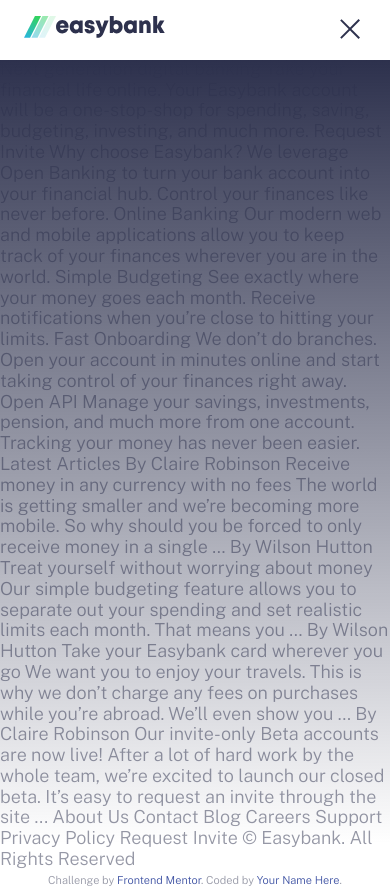
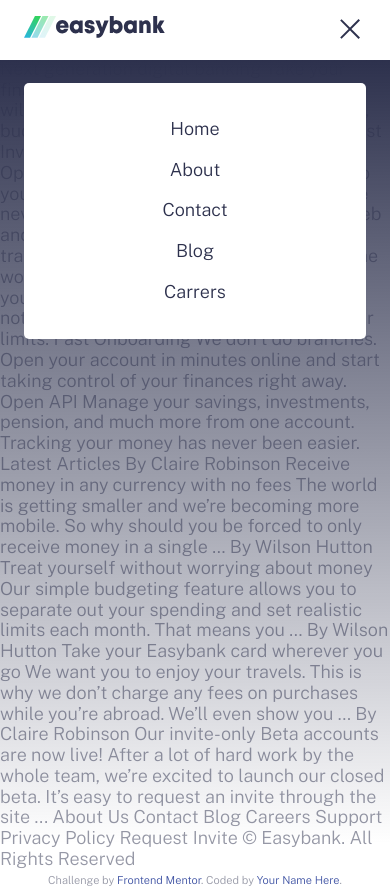
Before and after one commit to lsimonidev/easybank-landing-page-master, a plain HTML site: page index.html in a window 390 px wide. Both pictures are taken after a click on the link 353 px from the left and 29 px from the top of the page. Drawn offline with nearby package versions, Linux system fonts and the light colour scheme.

Commit message:
mobile menu and noscroll modal

```diff
--- a/app/js/script.js
+++ b/app/js/script.js
@@ -1,10 +1,15 @@
+const body = document.querySelector('body');
 const btnHamburger = document.getElementById('btnHamburger');
 const header = document.getElementById('header');
-const overlay = document.getElementById('overlay');
+const fadeOut = document.querySelectorAll('.fade-out');
+
+console.log(fadeOut);
 
 btnHamburger.addEventListener('click', ()=>{
-    console.log(header.classList);
     header.classList.toggle('open');
-    overlay.classList.toggle('fade-in');
-    overlay.classList.toggle('fade-out');
+    body.classList.toggle('noscroll');
+   fadeOut.forEach(element => {
+       element.classList.toggle('fade-in');
+       element.classList.toggle('fade-out');
+   });
 })
--- a/app/scss/_animations.scss
+++ b/app/scss/_animations.scss
@@ -11,15 +11,18 @@
 }
 
 .fade-in{
-    animation: fade-in 500ms ease-in forwards;
+    animation: fade-in 300ms ease-in forwards;
 }
 
 @keyframes fade-out{
     from{
         opacity: 1;
-
     }
 
+    99%{
+        visibility: visible;
+        opacity:0;
+    }
     to {
         opacity: 0;
         visibility: hidden;
@@ -27,5 +30,6 @@
 }
 
 .fade-out{
-    animation: fade-out 500ms ease-out forwards;
+    animation: fade-out 300ms ease-out forwards;
+
 }
--- a/app/scss/_globals.scss
+++ b/app/scss/_globals.scss
@@ -19,7 +19,18 @@
     font-size: $font-med;
     color: $grayishBlue;
     line-height: 1.3rem;
+
+    &.noscroll{
+        overflow:hidden;
+    }
 }
+
+//spacing
+.container{
+    padding-right: 1.5rem;
+    padding-left: 1.5rem;
+}
+
 
 //flexbox
 .flex{
--- a/app/scss/_header.scss
+++ b/app/scss/_header.scss
@@ -1,10 +1,6 @@
 .header{
     position:relative;
     &.open{
-
-        .overlay{
-
-        }
 
         .header__menu{
             >span:first-child{
@@ -31,8 +27,10 @@
     }
 
     nav{
-        padding: 1rem 1.5rem;
+        padding-top: 1rem;
+        padding-bottom: 1rem;
     }
+
     &__logo{
         img{
             width: 8.8125rem;
@@ -88,6 +86,23 @@
                 }
             }
         }
+
+    }
+
+    &__links-desktop{
+        position:absolute;
+        background: $white;
+        padding: 1.625rem;
+        border-radius: 5px;
+        width: calc(100% - 3rem);
+        margin-top: 1.5rem;
+
+        a{
+            color: $darkBlue;
+            padding: 0.625rem;
+            display: block;
+            text-align: center;
+        }
     }
 
     &__cta{
--- a/index.html
+++ b/index.html
@@ -18,7 +18,7 @@
   </style>
 </head>
 <body>
-<header class="header" id="header">
+<header class="header container" id="header">
 
   <div class="overlay fade-out" id="overlay"></div>
 
@@ -38,6 +38,11 @@
 
     <a href="#" class="button header__cta hide-for-mobile">Request Invite</a>
   </nav>
+
+  <div class="header__links-desktop fade-out hide-for-desktop">
+    <a href="#">Home</a><a href="#">About</a><a href="#">Contact</a><a href="#">Blog</a> <a href="#">Carrers</a>
+  </div>
+
 </header>
 
   Next generation digital banking
```
Also changed, not shown: dist/css/style.css, 1 other file.
